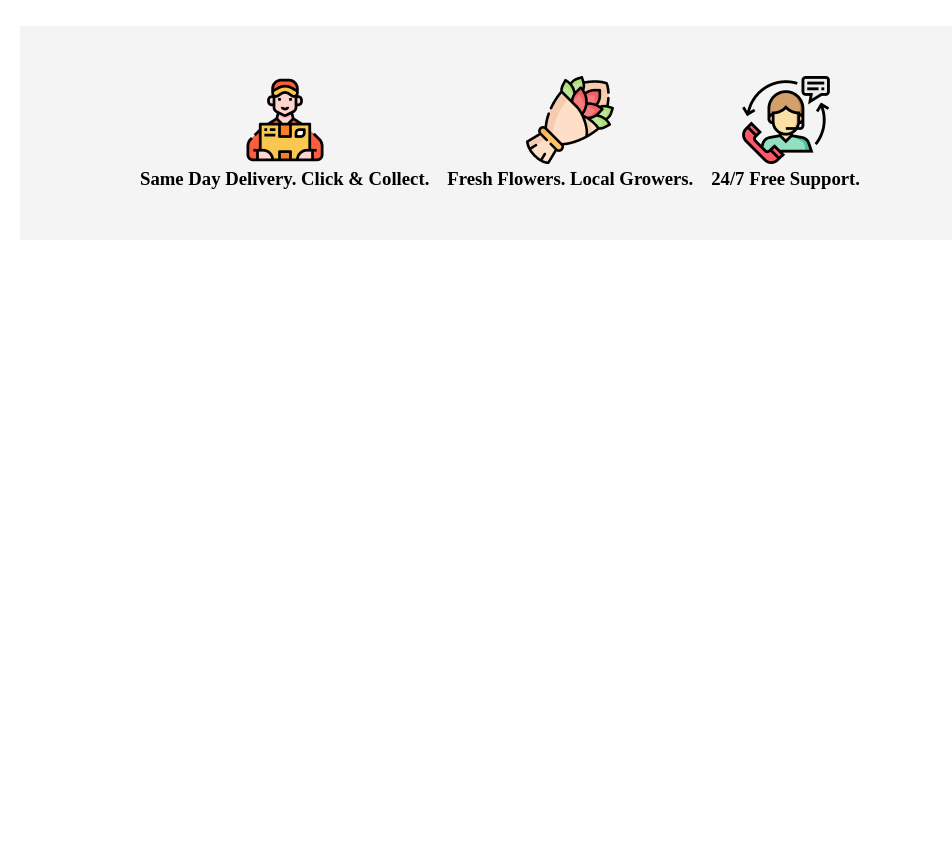
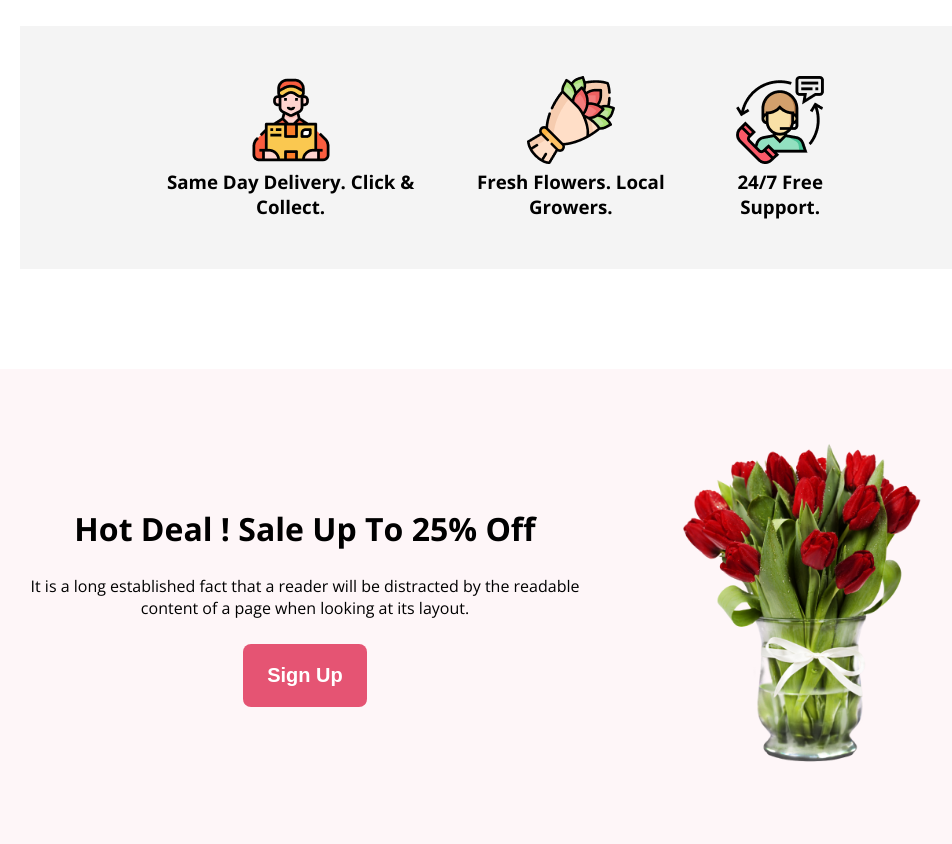
Before and after one commit to mdshahadat12/flower-shop, a plain HTML site: page index.html in a window 1280 px wide. Shown: the part 1584-2428 px from the top of the page, without its empty margins (140-1092 px from the left). Before the commit the page ends 1924 px from the top, so only its background shows below. Drawn offline with nearby package versions, Linux system fonts and the light colour scheme.

Commit message:
sale section complete

```diff
--- a/index.html
+++ b/index.html
@@ -5,6 +5,9 @@
     <meta name="viewport" content="width=device-width, initial-scale=1.0">
     <title>Flower Shop</title>
     <link rel="stylesheet" href="style.css">
+    <link rel="preconnect" href="https://fonts.googleapis.com">
+<link rel="preconnect" href="https://fonts.gstatic.com" crossorigin>
+<link href="https://fonts.googleapis.com/css2?family=Lato:ital,wght@0,100;0,300;0,400;0,700;0,900;1,900&family=Open+Sans:wght@400;700;800&display=swap" rel="stylesheet">
 </head>
 <body>
 
@@ -66,6 +69,19 @@
             </div>
         </div>
                           <!-- sale section -->
+        <div class="sale">
+            <div class="sale-left">
+                <h1 class="sale-head">Hot Deal ! Sale Up To 25% <span class="off">Off</span></h1>
+                <p>It is a long established fact that a reader will be distracted by the readable <br>
+                 content of a page when looking at its layout.</p>
+                <button class="btn sale-btn">Sign Up</button>
+
+            </div>
+            <div class="sale-right">
+                <img width="250px" src="./asset/pngwing 8.png" alt="">
+
+            </div>
+        </div>
 
    </main>
    <footer>
--- a/style.css
+++ b/style.css
@@ -1,6 +1,10 @@
 * {
     margin: 0px;
     padding: 0px;
+}
+body{
+    font-family: 'Lato', sans-serif;
+font-family: 'Open Sans', sans-serif;
 }
 
 /* Header Section Start */
@@ -18,11 +22,11 @@
 }
 
 .header-left {
-    margin-top: 100px;
+    margin-top: 120px;
 }
 
 .header-text {
-    font-size: 70px;
+    font-size: 55px;
 }
 
 .header-discription {
@@ -134,3 +138,25 @@
     padding-right: 120px;
 }
 /* service section end */
+
+/* sale section */
+.sale{
+    background-color: rgba(229, 84, 115, 0.05);
+    display: flex;
+    justify-content:center;
+    align-items: center;
+}
+.sale-left{
+    text-align: center;
+    padding: 30px;
+}
+.sale-right{
+    padding: 70px;
+}
+.sale-btn{
+    margin-top: 25px;
+}
+.sale-head{
+    margin-bottom: 25px;
+}
+/* sale section end */
```
